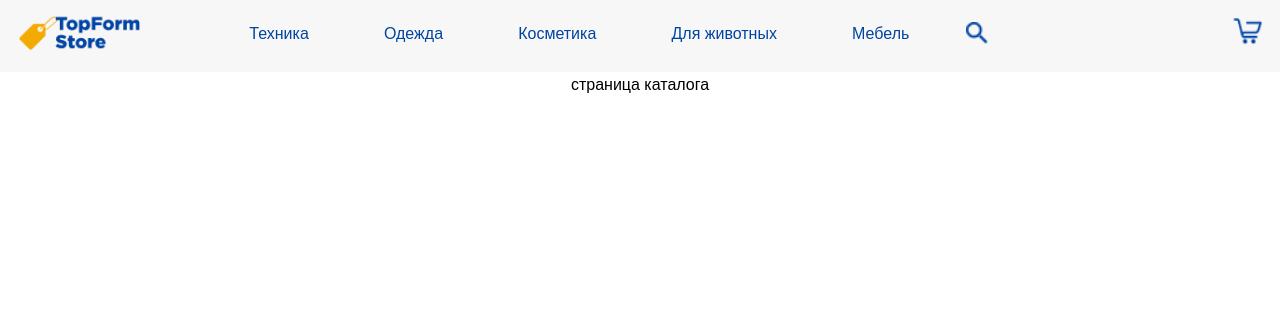
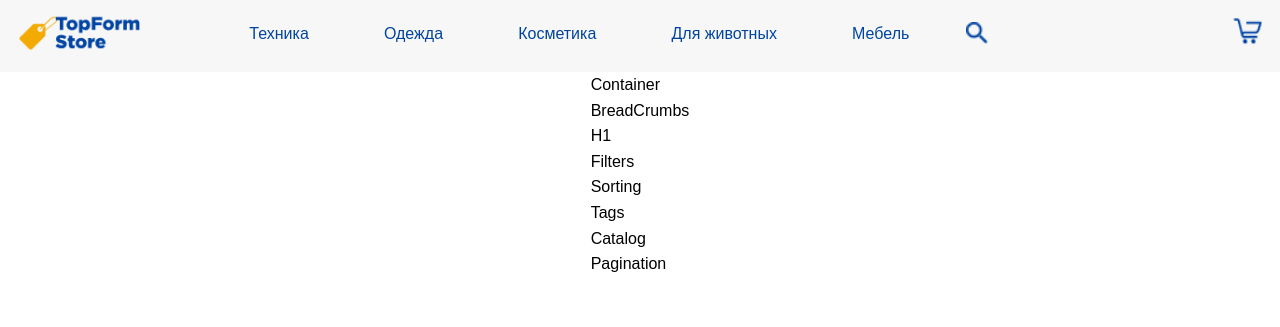
Before and after one commit to Maria0701/rss2022q3, a React (Create React App) app: page / in a window 1280 px wide. Shown: the top 327 px of the page. Built offline with nearby package versions, Linux system fonts and the light colour scheme.

Commit message:
feat: add skeleton to main

```diff
--- /dev/null
+++ b/src/components/breadcrumbs/BreadCrumbs.tsx
@@ -0,0 +1,5 @@
+export function BreadCrumbs () {
+  return (
+    <div>BreadCrumbs</div>
+  )
+}
--- /dev/null
+++ b/src/components/catalog/Catalog.tsx
@@ -0,0 +1,5 @@
+export function Catalog () {
+  return (
+    <div>Catalog</div>
+  )
+}
--- /dev/null
+++ b/src/components/container/Container.tsx
@@ -0,0 +1,5 @@
+export function Container () {
+  return (
+    <div>Container</div>
+  )
+}
--- /dev/null
+++ b/src/components/filters/Filters.tsx
@@ -0,0 +1,5 @@
+export function Filters () {
+  return (
+    <div>Filters</div>
+  )
+}
--- /dev/null
+++ b/src/components/h1/H1.tsx
@@ -0,0 +1,5 @@
+export function H1 () {
+  return (
+    <div>H1</div>
+  )
+}
--- /dev/null
+++ b/src/components/pagination/Pagination.tsx
@@ -0,0 +1,5 @@
+export function Pagination () {
+  return (
+    <div>Pagination</div>
+  )
+}
--- /dev/null
+++ b/src/components/sorting/Sorting.tsx
@@ -0,0 +1,5 @@
+export function Sorting () {
+  return (
+    <div>Sorting</div>
+  )
+}
--- /dev/null
+++ b/src/components/tags/Tags.tsx
@@ -0,0 +1,5 @@
+export function Tags () {
+  return (
+    <div>Tags</div>
+  )
+}
--- a/src/pages/CatalogPage.tsx
+++ b/src/pages/CatalogPage.tsx
@@ -1,9 +1,25 @@
 import React from "react"
+import { Container } from "../components/container/Container";
+import { BreadCrumbs } from "../components/breadcrumbs/BreadCrumbs";
+import { H1 } from "../components/h1/H1";
+import { Filters } from "../components/filters/Filters";
+import { Sorting } from "../components/sorting/Sorting";
+import { Tags } from "../components/tags/Tags";
+import { Catalog } from "../components/catalog/Catalog";
+import { Pagination } from "../components/pagination/Pagination";
+
 
 export function CatalogPage() {
     return (
     <div className="container">
-      страница каталога
+      <Container/>
+      <BreadCrumbs/>
+      <H1/>
+      <Filters/>
+      <Sorting/>
+      <Tags/>
+      <Catalog/>
+      <Pagination/>
     </div>
     );
 };
```
